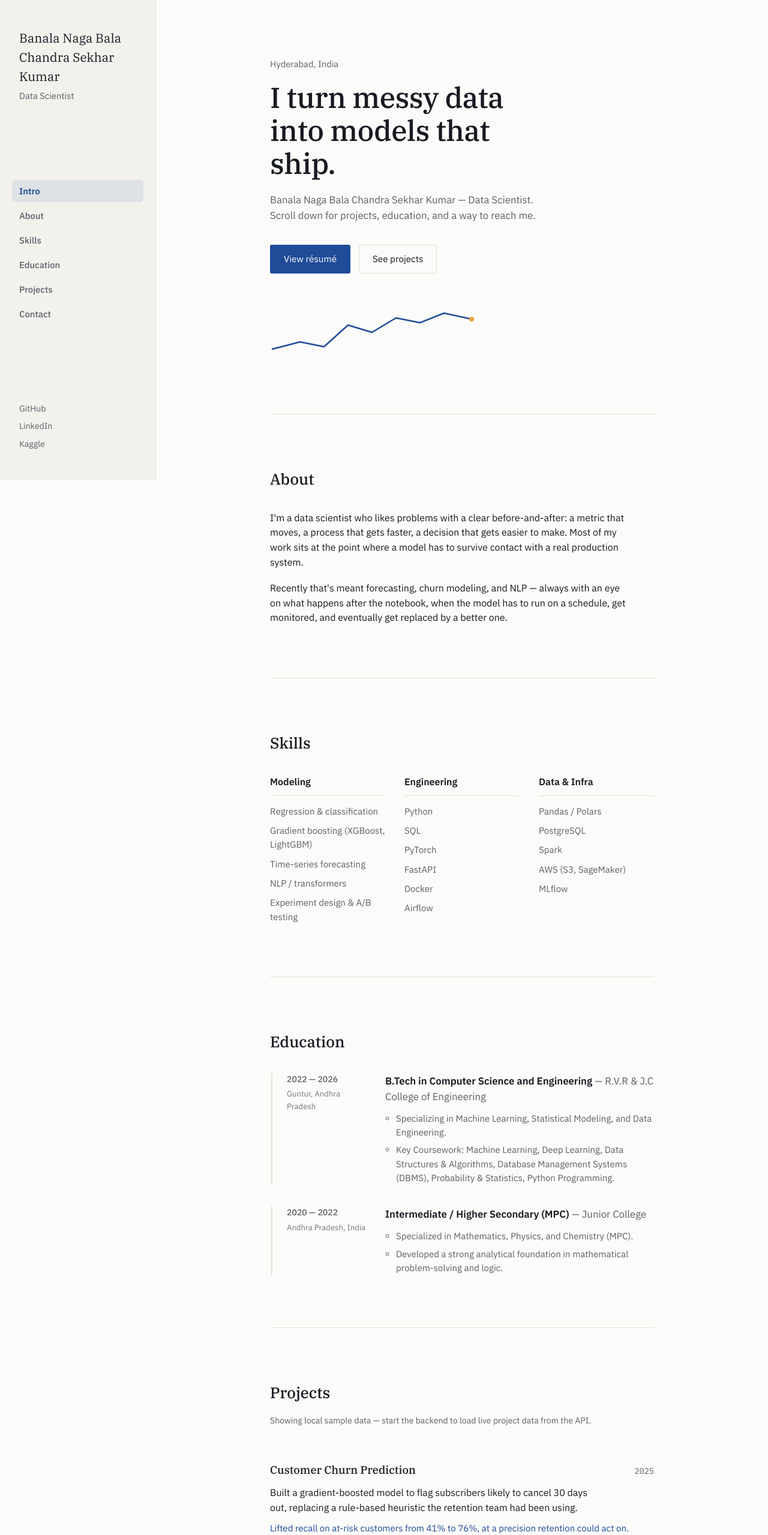
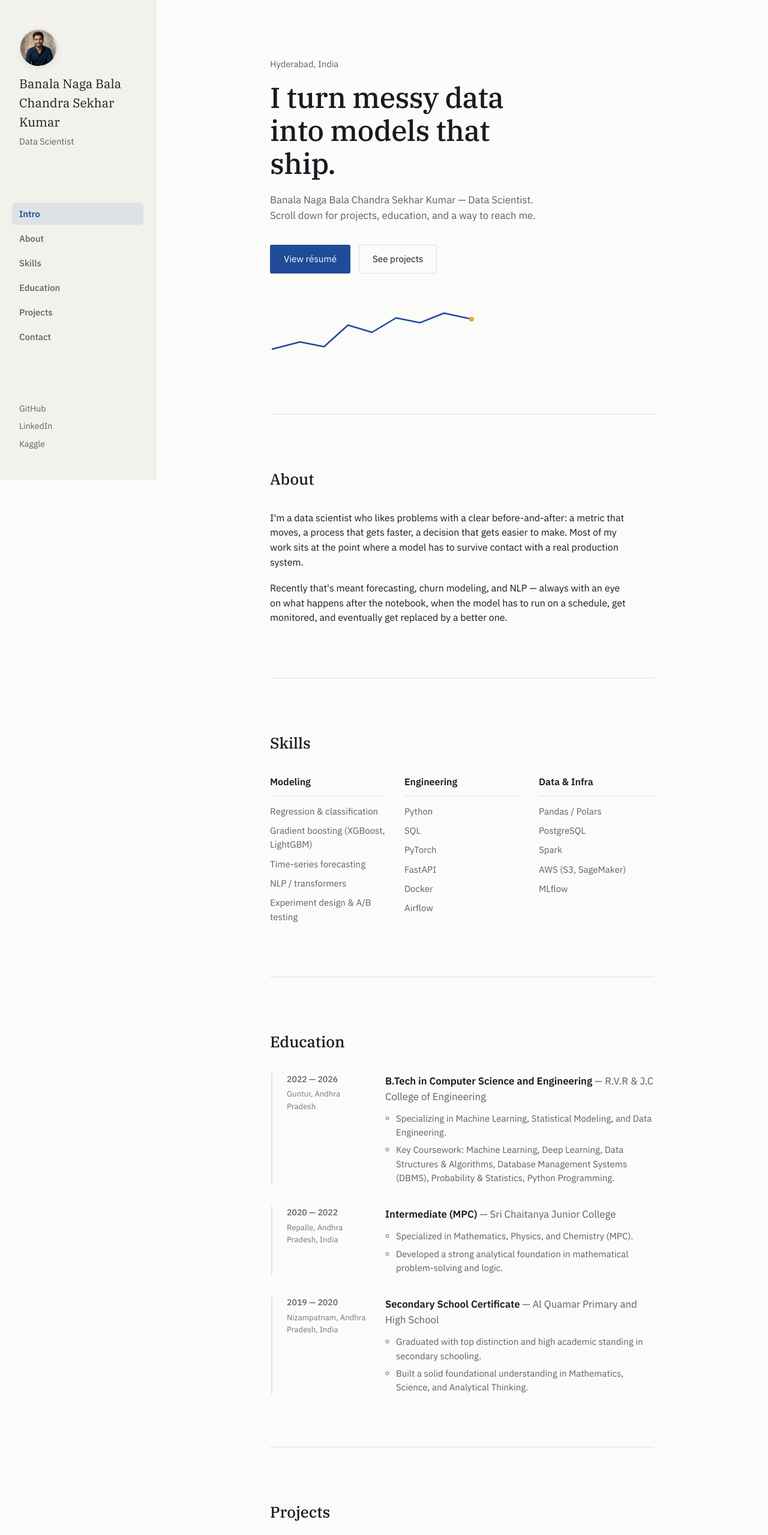
Before and after one commit to ChandraSekhar2304/Portfolio, a React (Vite) app in the folder frontend/: page / in a window 1280 px wide. Shown: the top 2559 px of the page at 60% size. Built offline with nearby package versions, Linux system fonts and the light colour scheme; no server answers.

Commit message:
Adding profile pic

```diff
--- a/frontend/src/components/Sidebar.jsx
+++ b/frontend/src/components/Sidebar.jsx
@@ -10,6 +10,15 @@ export default function Sidebar({ sections, active, onNavigate }) {
   return (
     <aside className="sidebar">
       <div className="sidebar-identity">
+        {profile.avatarUrl && (
+          <a href="#intro" onClick={handleClick("intro")} className="sidebar-avatar-link" aria-label={profile.name}>
+            <img
+              src={profile.avatarUrl}
+              alt={profile.name}
+              className="sidebar-avatar"
+            />
+          </a>
+        )}
         <a href="#intro" onClick={handleClick("intro")} className="sidebar-name">
           {profile.name}
         </a>
--- a/frontend/src/data/content.js
+++ b/frontend/src/data/content.js
@@ -9,6 +9,7 @@ export const profile = {
   tagline: "I turn messy data into models that ship.",
   location: "Hyderabad, India",
   email: "banalachandrasekharkumar@gmail.com",
+  avatarUrl: "/profile.jpg",
   resumeUrl: "https://drive.google.com/file/d/1O_fGm1wIebXmYHw0dHEDi4eULgSdrGik/view?usp=sharing",
   links: [
     { label: "GitHub", href: "https://github.com/ChandraSekhar2304" },
@@ -50,13 +51,23 @@ export const education = [
     ],
   },
   {
-    degree: "Intermediate / Higher Secondary (MPC)",
-    institution: "Junior College",
+    degree: "Intermediate (MPC)",
+    institution: "Sri Chaitanya Junior College",
     period: "2020 — 2022",
-    location: "Andhra Pradesh, India",
+    location: "Repalle, Andhra Pradesh, India",
     details: [
       "Specialized in Mathematics, Physics, and Chemistry (MPC).",
       "Developed a strong analytical foundation in mathematical problem-solving and logic.",
+    ],
+  },
+  {
+    degree: "Secondary School Certificate",
+    institution: "Al Quamar Primary and High School",
+    period: "2019 — 2020",
+    location: "Nizampatnam, Andhra Pradesh, India",
+    details: [
+      "Graduated with top distinction and high academic standing in secondary schooling.",
+      "Built a solid foundational understanding in Mathematics, Science, and Analytical Thinking.",
     ],
   },
 ];
--- a/frontend/src/styles/index.css
+++ b/frontend/src/styles/index.css
@@ -123,6 +123,30 @@ h1, h2, h3 {
   display: flex;
   flex-direction: column;
   gap: 4px;
+}
+
+.sidebar-avatar-link {
+  display: inline-block;
+  width: fit-content;
+  text-decoration: none;
+  margin-bottom: 8px;
+}
+
+.sidebar-avatar {
+  width: 64px;
+  height: 64px;
+  border-radius: 50%;
+  object-fit: cover;
+  display: block;
+  border: 2px solid var(--line);
+  box-shadow: 0 4px 12px rgba(0, 0, 0, 0.05);
+  transition: transform 0.2s ease, border-color 0.2s ease, box-shadow 0.2s ease;
+}
+
+.sidebar-avatar:hover {
+  transform: scale(1.03);
+  border-color: var(--accent);
+  box-shadow: 0 6px 16px rgba(31, 75, 153, 0.12);
 }
 
 .sidebar-name {
@@ -555,6 +579,21 @@ h1, h2, h3 {
     gap: 16px;
   }
 
+  .sidebar-identity {
+    flex-direction: row;
+    align-items: center;
+    gap: 12px;
+  }
+
+  .sidebar-avatar-link {
+    margin-bottom: 0;
+  }
+
+  .sidebar-avatar {
+    width: 44px;
+    height: 44px;
+  }
+
   .sidebar-nav {
     overflow-x: auto;
   }
```
Also changed, not shown: frontend/public/favicon.svg, frontend/public/profile.jpg (added).
